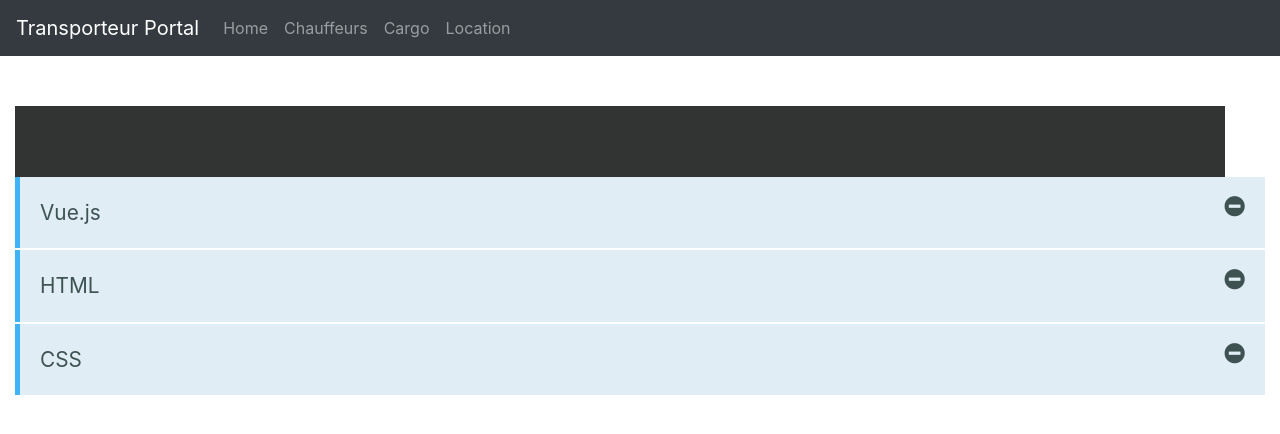
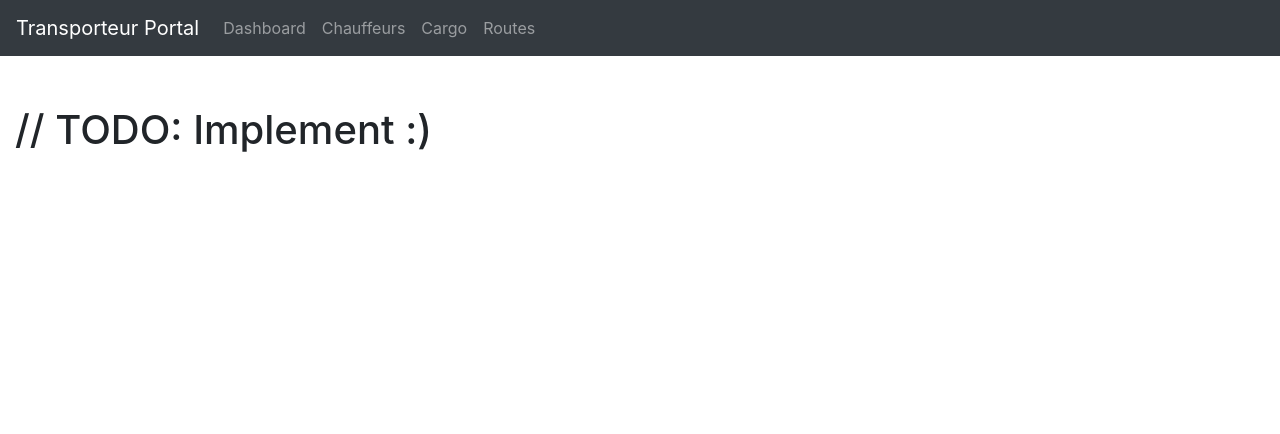
Before and after one commit to marc0tjevp/Transport-Registration-Admin, a Vue app in the folder admin-panel/: page /driver in a window 1280 px wide. Shown: the top 434 px of the page. Built offline with nearby package versions, Linux system fonts and the light colour scheme; a small style sheet from the web is missing; what vue-izitoast, vue-resource would draw is missing.

Commit message:
Cleanup from tut

```diff
--- a/admin-panel/src/App.vue
+++ b/admin-panel/src/App.vue
@@ -11,7 +11,7 @@
       <div class="collapse navbar-collapse" id="navbarSupportedContent">
         <ul class="navbar-nav mr-auto">
           <li class="nav-item">
-            <router-link class="nav-link" to="/">Home</router-link>
+            <router-link class="nav-link" to="/">Dashboard</router-link>
           </li>
           <li class="nav-item">
             <router-link class="nav-link" to="/driver">Chauffeurs</router-link>
@@ -20,7 +20,7 @@
             <router-link class="nav-link" to="/cargo">Cargo</router-link>
           </li>
           <li class="nav-item">
-            <router-link class="nav-link" to="/location">Location</router-link>
+            <router-link class="nav-link" to="/location">Routes</router-link>
           </li>
         </ul>
       </div>
@@ -34,7 +34,7 @@
 </template>
 
 <script>
-  import Skills from './components/Skills.vue'
+  import Dashboard from './components/Dashboard.vue'
   import Driver from './components/Driver.vue'
   import Cargo from './components/Cargo.vue'
   import Location from './components/Location.vue'
@@ -42,7 +42,7 @@
   export default {
     name: 'app',
     components: {
-      Skills,
+      Dashboard,
       Driver,
       Cargo,
       Location
--- /dev/null
+++ b/admin-panel/src/components/Dashboard.vue
@@ -0,0 +1,19 @@
+<template>
+  <div class="dashboard">
+    <h1>// TODO: Implement :)</h1>
+  </div>
+</template>
+
+<script>
+  export default {
+    name: 'Dashboard',
+    data() {},
+    methods: {},
+    mounted: function() {},
+    created: function() {}
+  }
+</script>
+
+<style scoped>
+
+</style>
--- a/admin-panel/src/components/Skills.vue
+++ /dev/null
@@ -1,122 +0,0 @@
-<template>
-  <div class="hello">
-
-    <div class="holder">
-
-      <form @submit.prevent="addSkill">
-        <input type="text" v-model="skill" v-validate="'min:5'" name="skill">
-
-        <transition name="alert-in" enter-active-class="animated flipInX" leave-active-class="animated flipOutX">
-          <p class="alert" v-if="errors.has('skill')">{{ errors.first('skill') }}</p>
-        </transition>
-      </form>
-
-      <ul>
-        <transition-group name="list" enter-active-class="animated flipInX" leave-active-class="animated flipOutX">
-          <li v-for="(data, index) in skills" :key="index">
-            {{ data.skill }}
-            <i class="fa fa-minus-circle" v-on:click="remove(index)"></i>
-          </li>
-        </transition-group>
-      </ul>
-
-    </div>
-  </div>
-</template>
-
-<script>
-export default {
-  name: 'Skills',
-  data() {
-    return {
-      checked: false,
-      skill: '',
-      skills: [
-        { "skill": "Vue.js" },
-        { "skill": "HTML" },
-        { "skill": "CSS" }
-      ]
-    }
-  },
-  methods: {
-    addSkill() {
-      this.$validator.validateAll().then((result => {
-        if (result) {
-          this.skills.push({skill: this.skill})
-          this.skill = ''
-        } else {
-          // Something
-        }
-      }))
-    },
-    remove(id) {
-        this.skills.splice(id,1)
-    }
-  }
-}
-</script>
-
-<style scoped>
-  .holder {
-    background: #fff;
-    padding-bottom: 10px;
-  }
-  ul {
-    margin: 0;
-    padding: 0;
-    list-style-type: none;
-  }
-
-  ul li {
-    padding: 20px;
-    font-size: 1.3em;
-    background-color: #E0EDF4;
-    border-left: 5px solid #3EB3F6;
-    margin-bottom: 2px;
-    color: #3E5252;
-  }
-  p {
-    text-align:center;
-    padding: 30px 0;
-    color: gray;
-  }
-  .container {
-    box-shadow: 0px 0px 40px lightgray;
-  }
-  input {
-    width: calc(100% - 40px);
-    border: 0;
-    padding: 20px;
-    font-size: 1.3em;
-    background-color: #323333;
-    color: #687F7F;
-  }
-  .alert {
-    background: #fdf2ce;
-    font-weight: bold;
-    display: inline-block;
-    padding: 5px;
-    margin-top: -20px;
-  }
-  .alert-in-enter-active {
-    animation: bounce-in .5s;
-  }
-  .alert-in-leave-active {
-    animation: bounce-in .5s reverse;
-  }
-@keyframes bounce-in {
-  0% {
-    transform: scale(0);
-  }
-  50% {
-    transform: scale(1.0);
-  }
-  100% {
-    transform: scale(1);
-  }
-}
-i {
-  float:right;
-  cursor:pointer;
-}
-</style>
--- a/admin-panel/src/router.js
+++ b/admin-panel/src/router.js
@@ -1,7 +1,7 @@
 import Vue from 'vue'
 import Router from 'vue-router'
 
-import Skills from './components/Skills.vue'
+import Dashboard from './components/Dashboard.vue'
 import Driver from './components/Driver.vue'
 import Cargo from './components/Cargo.vue'
 import Location from './components/Location.vue'
@@ -12,8 +12,8 @@ export default new Router({
   routes: [
     {
       path: '/',
-      name: 'skills',
-      component: Skills
+      name: 'dashboard',
+      component: Dashboard
     },
     {
       path: '/driver',
```
